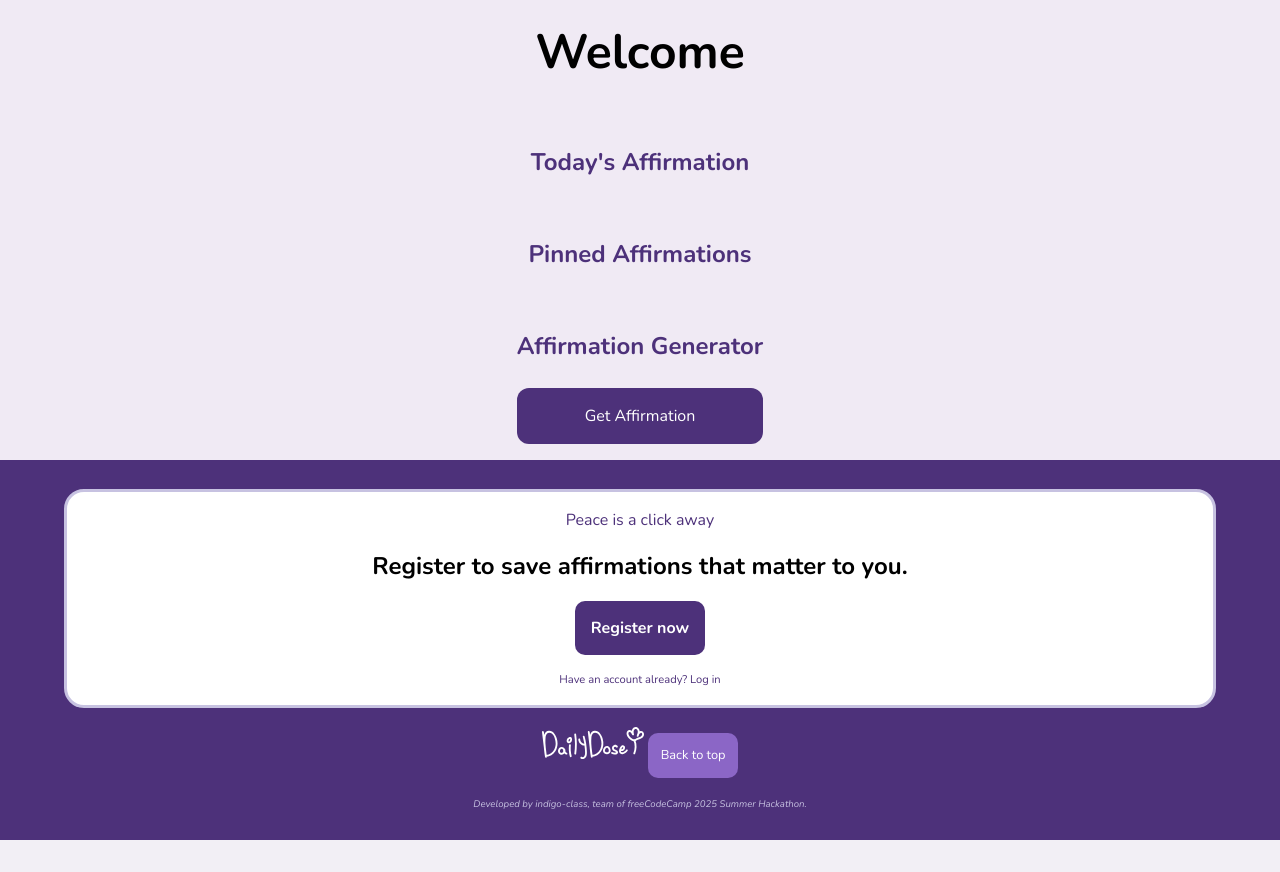
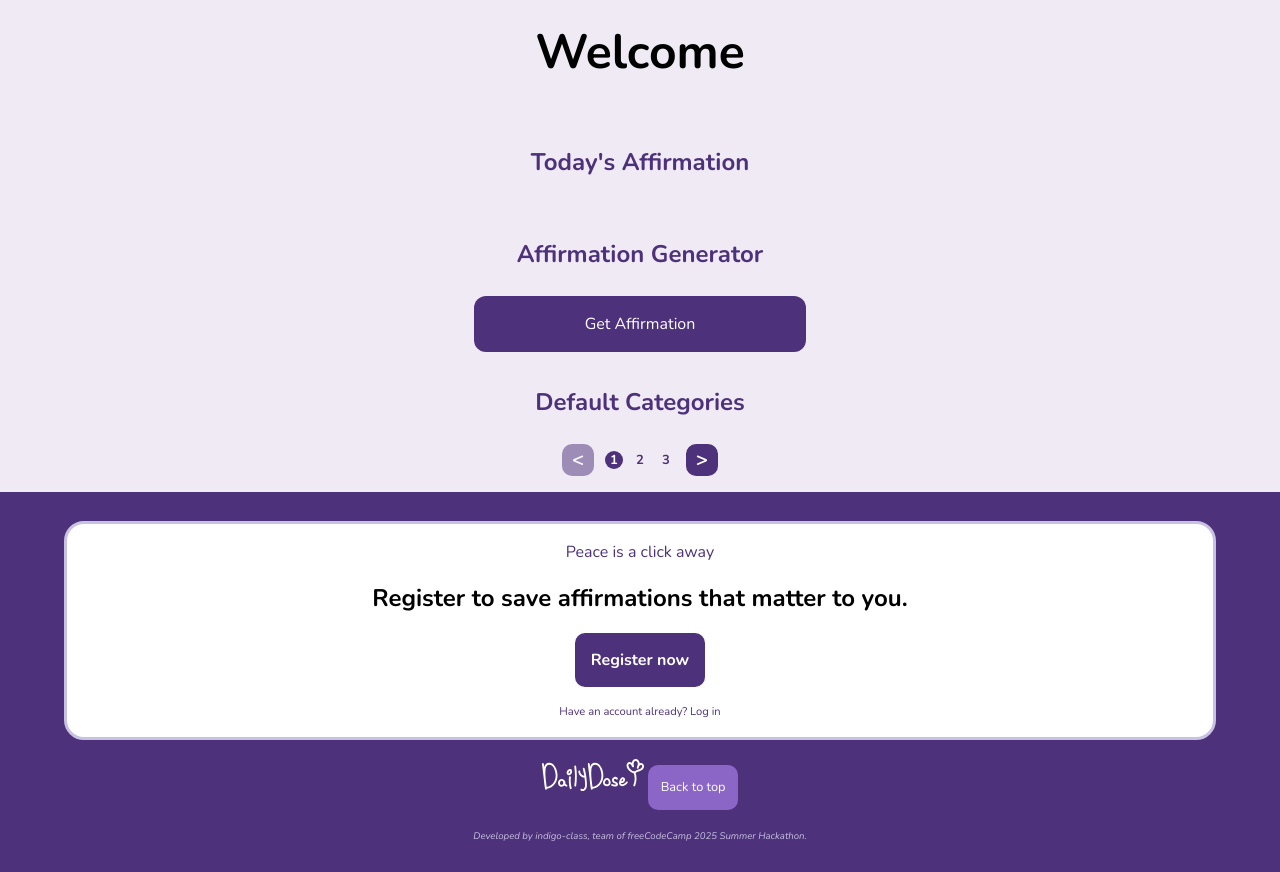
Before and after one commit to freeCodeCamp-2025-Summer-Hackathon/indigo-class, a Flask app: page / in a window 1280 px wide. Shown: the part 56-928 px from the top of the page. Before the commit the page ends 896 px from the top, so only its background shows below. Run offline with Flask 3, Linux system fonts and the light colour scheme; data that the repository does not hold is empty.

Commit message:
feat(home): add default categories for guest visitors

```diff
--- a/app/controllers/root.py
+++ b/app/controllers/root.py
@@ -18,12 +18,17 @@ def index():
     """
     all_affirmations: List[Affirmation] = Affirmation.query.all()
 
+    admin_categories = (
+        db.session.query(Category).filter(Category.is_admin_set.is_(True)).all()
+    )
+
     return render_template(
         "home/index.html",
         title="DailyDose",
         current_time=datetime.now().strftime("%Y-%m-%d %H:%M:%S"),
         user=current_user,
         all_affirmations=all_affirmations,
+        admin_categories=admin_categories,
     )
 
 
--- a/app/templates/home/index.html
+++ b/app/templates/home/index.html
@@ -61,9 +61,11 @@ content %}
   {% endif %}
 </section>
 
+{% if current_user.is_authenticated %}
 <section class="home__section">
   <h2>Pinned Affirmations</h2>
 </section>
+{% endif %}
 
 <section class="home__section" id="affirmation-generator">
   <h2>Affirmation Generator</h2>
@@ -79,4 +81,26 @@ content %}
     Get Affirmation
   </button>
 </section>
+
+{% if not current_user.is_authenticated %}
+<section class="home__section">
+  <h2>Default Categories</h2>
+    <div class="collections__cats">
+    <ul class="collections__cats__list">
+      {% for category in admin_categories %}
+        <li>{{ category.name }}</li>
+      {% endfor %}
+    </ul>
+  </div>
+  <div class="pagination">
+    <button class="btn btn--primary opacity--50">&lt;</button>
+    <ul>
+      <li class="active">1</li>
+      <li>2</li>
+      <li>3</li>
+    </ul>
+    <button class="btn btn--primary">&gt;</button>
+  </div>
+</section>
+{% endif %}
 {% endblock %}
```
